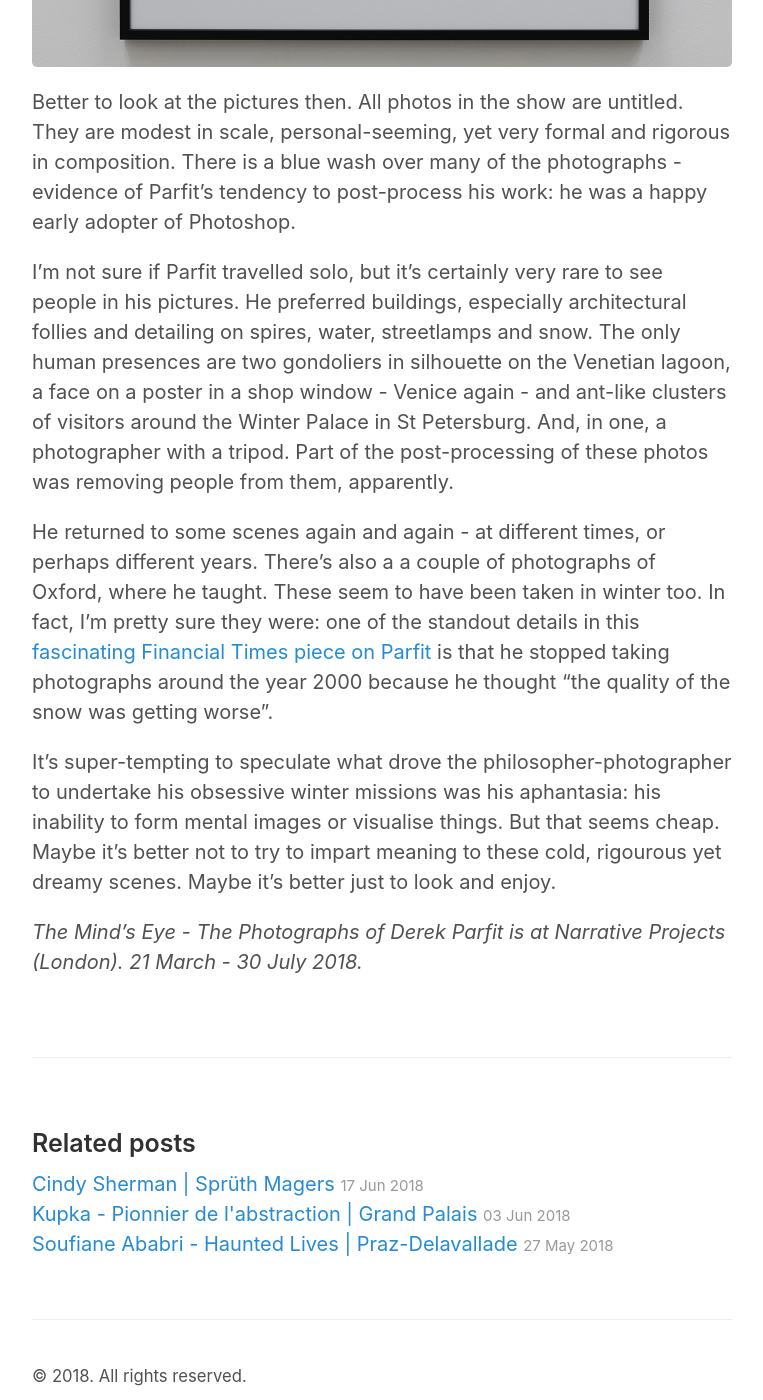
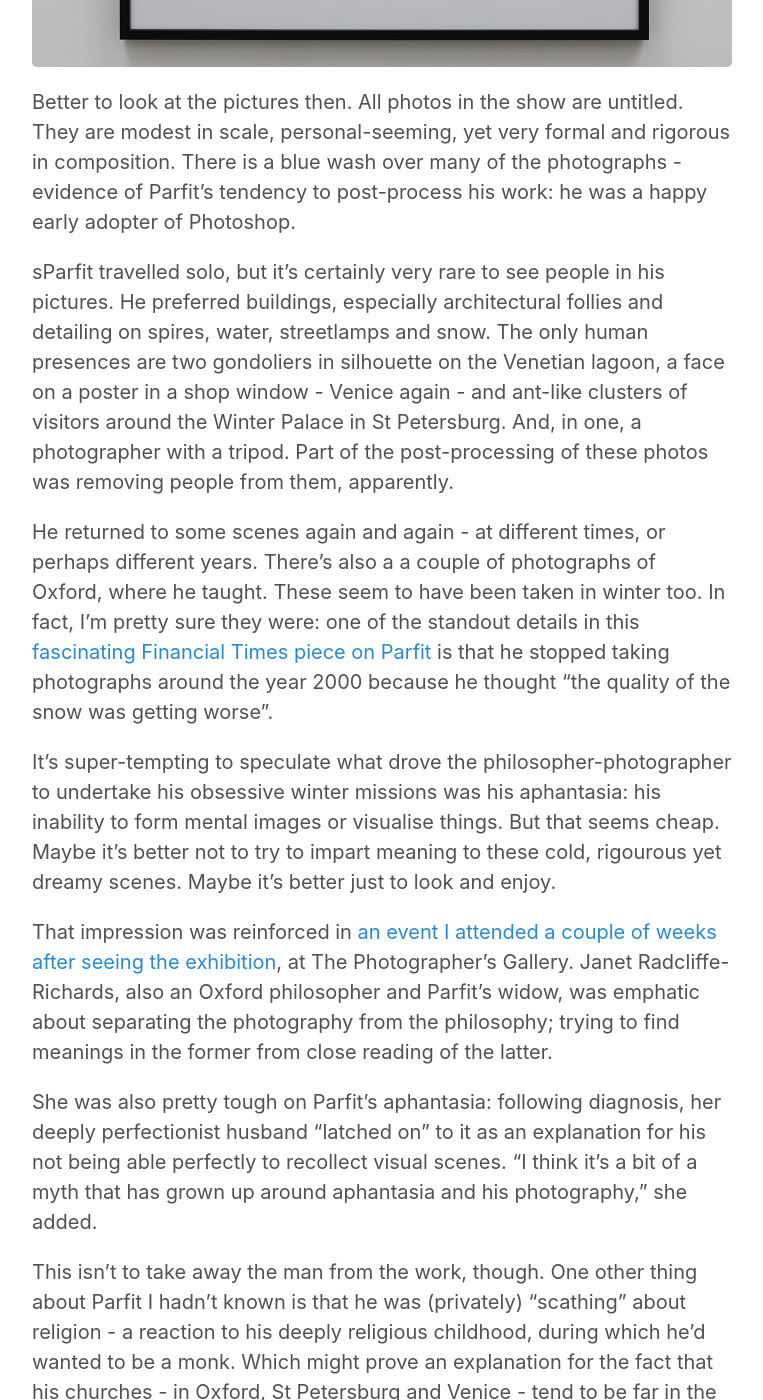
Before and after one commit to JMDKC/jmdkc.github.io, a Jekyll site: the page built from _posts/2018-06-10-parfit-narrative.md, in a window 1280 px wide and 1400 px high, scrolled down 991 px. Shown: the whole window, without its empty margins (258-1021 px from the left). Built offline with Jekyll 4.4.1, drawn with Linux system fonts in a browser that asks for light colours; some of the changed text lies outside the part shown.

Commit message:
update parfit post

```diff
--- a/_posts/2018-06-10-parfit-narrative.md
+++ b/_posts/2018-06-10-parfit-narrative.md
@@ -11,10 +11,16 @@ It's hard to think of a philosopher who left behind a visual archive, and it's e
 
 Better to look at the pictures then. All photos in the show are untitled. They are modest in scale, personal-seeming, yet very formal and rigorous in composition. There is a blue wash over many of the photographs - evidence of Parfit's tendency to post-process his work: he was a happy early adopter of Photoshop.
 
-I'm not sure if Parfit travelled solo, but it's certainly very rare to see people in his pictures. He preferred buildings, especially architectural follies and detailing on spires, water, streetlamps and snow. The only human presences are two gondoliers in silhouette on the Venetian lagoon, a face on a poster in a shop window - Venice again - and ant-like clusters of visitors around the Winter Palace in St Petersburg. And, in one, a photographer with a tripod. Part of the post-processing of these photos was removing people from them, apparently.
+sParfit travelled solo, but it's certainly very rare to see people in his pictures. He preferred buildings, especially architectural follies and detailing on spires, water, streetlamps and snow. The only human presences are two gondoliers in silhouette on the Venetian lagoon, a face on a poster in a shop window - Venice again - and ant-like clusters of visitors around the Winter Palace in St Petersburg. And, in one, a photographer with a tripod. Part of the post-processing of these photos was removing people from them, apparently.
 
 He returned to some scenes again and again - at different times, or perhaps different years. There's also a a couple of photographs of Oxford, where he taught. These seem to have been taken in winter too. In fact, I'm pretty sure they were: one of the standout details in this [fascinating Financial Times piece on Parfit](https://www.ft.com/content/8b4f9470-4816-11e8-8ae9-4b5ddcca99b3) is that he stopped taking photographs around the year 2000 because he thought "the quality of the snow was getting worse".
 
 It's super-tempting to speculate what drove the philosopher-photographer to undertake his obsessive winter missions was his aphantasia: his inability to form mental images or visualise things. But that seems cheap. Maybe it's better not to try to impart meaning to these cold, rigourous yet dreamy scenes. Maybe it's better just to look and enjoy.
 
+That impression was reinforced in [an event I attended a couple of weeks after seeing the exhibition](https://thephotographersgallery.org.uk/whats-on/talks-and-events/minds-eye-photographs-derek-parfit), at The Photographer's Gallery. Janet Radcliffe-Richards, also an Oxford philosopher and Parfit's widow, was emphatic about separating the photography from the philosophy; trying to find meanings in the former from close reading of the latter.
+
+She was also pretty tough on Parfit's aphantasia: following diagnosis, her deeply perfectionist husband "latched on" to it as an explanation for his not being able perfectly to recollect visual scenes. "I think it's a bit of a myth that has grown up around aphantasia and his photography," she added.
+
+This isn't to take away the man from the work, though. One other thing about Parfit I hadn't known is that he was (privately) "scathing" about religion - a reaction to his deeply religious childhood, during which he'd wanted to be a monk. Which might prove an explanation for the fact that his churches - in Oxford, St Petersburg and Venice - tend to be far in the background, shrouded in mist.
+
 *The Mind's Eye - The Photographs of Derek Parfit is at Narrative Projects (London). 21 March - 30 July 2018.*
```
